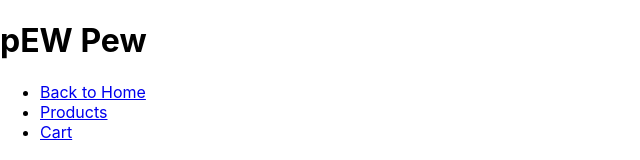
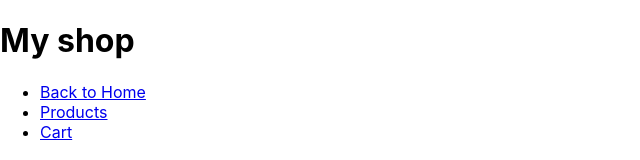
Before and after one commit to KNT2302/react-shop, a React (Create React App) app: page / in a window 1280 px wide. Shown: the top 160 px of the page, without its empty margins (0-640 px from the left). Built offline with nearby package versions, Linux system fonts and the light colour scheme.

Commit message:
change shop name

```diff
--- a/src/App.js
+++ b/src/App.js
@@ -4,7 +4,7 @@ import { Cart, Products } from "./components"
 function App() {
   return (
     <div className="App">
-      <h1>pEW Pew</h1>
+      <h1>My shop</h1>
       <nav>
         <ul>
           <li>
```
